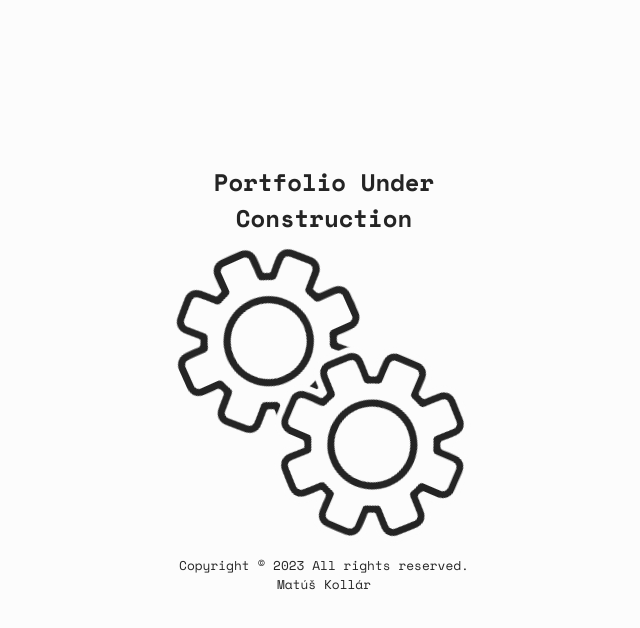
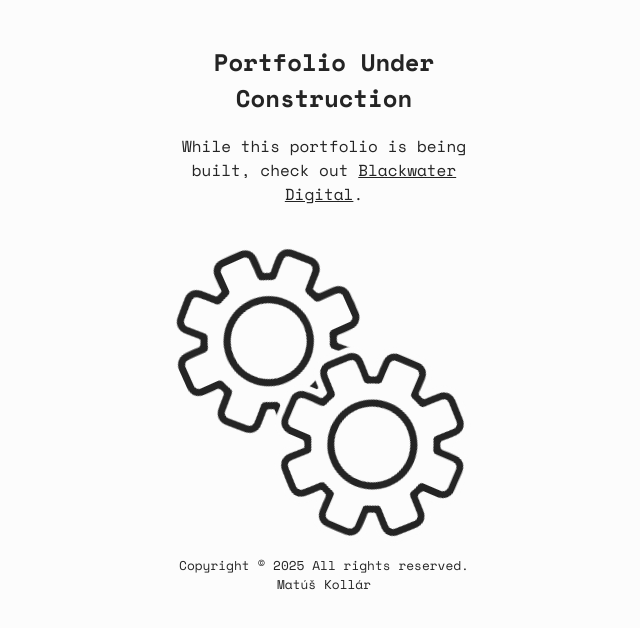
Before and after one commit to ma2skollar/ma2skollar.github.io, a React (Vite) app: page / in a window 1280 px wide. Shown: the top 628 px of the page, without its empty margins (316-956 px from the left). Built offline with nearby package versions, Linux system fonts and the light colour scheme.

Commit message:
portfolio changes

```diff
--- a/src/App.css
+++ b/src/App.css
@@ -35,7 +35,11 @@
 }
 
 .side > h1 {
-  margin-top: -400px;
+  margin-top: -640px;
+}
+
+.side > p {
+  margin-top: -460px;
 }
 
 .side > footer {
@@ -52,9 +56,17 @@ footer > p {
   z-index: 2;
 }
 
+#left-side a {
+  color: #fcfcfc;
+}
+
 #right-side {
   color: #242424;
   background-color: #fcfcfc;
+}
+
+#right-side a {
+  color: #242424;
 }
 
 h1 {
--- a/src/App.tsx
+++ b/src/App.tsx
@@ -18,6 +18,7 @@ function App() {
 	<>
       <div className="side" id="left-side" style={{width: `${mouseX}px`}}>
         <h1>Portfolio Under Construction</h1>
+		<p>While this portfolio is being built, check out <a href="https://digital.blackwater.sk">Blackwater Digital</a>.</p>
         <div className="cogwheels">
           <svg
             version="1.1"
@@ -245,11 +246,12 @@ function App() {
           </svg>
         </div>
         <footer>
-          <p>Copyright © 2023 All rights reserved. Matúš Kollár</p>
+          <p>Copyright © 2025 All rights reserved. Matúš Kollár</p>
         </footer>
       </div>
       <div className="side" id="right-side">
         <h1>Portfolio Under Construction</h1>
+		<p>While this portfolio is being built, check out <a href="https://digital.blackwater.sk">Blackwater Digital</a>.</p>
         <div className="cogwheels">
           <svg
             version="1.1"
@@ -477,7 +479,7 @@ function App() {
           </svg>
         </div>
         <footer>
-          <p>Copyright © 2023 All rights reserved. Matúš Kollár</p>
+          <p>Copyright © 2025 All rights reserved. Matúš Kollár</p>
         </footer>
       </div>
     </>
```
